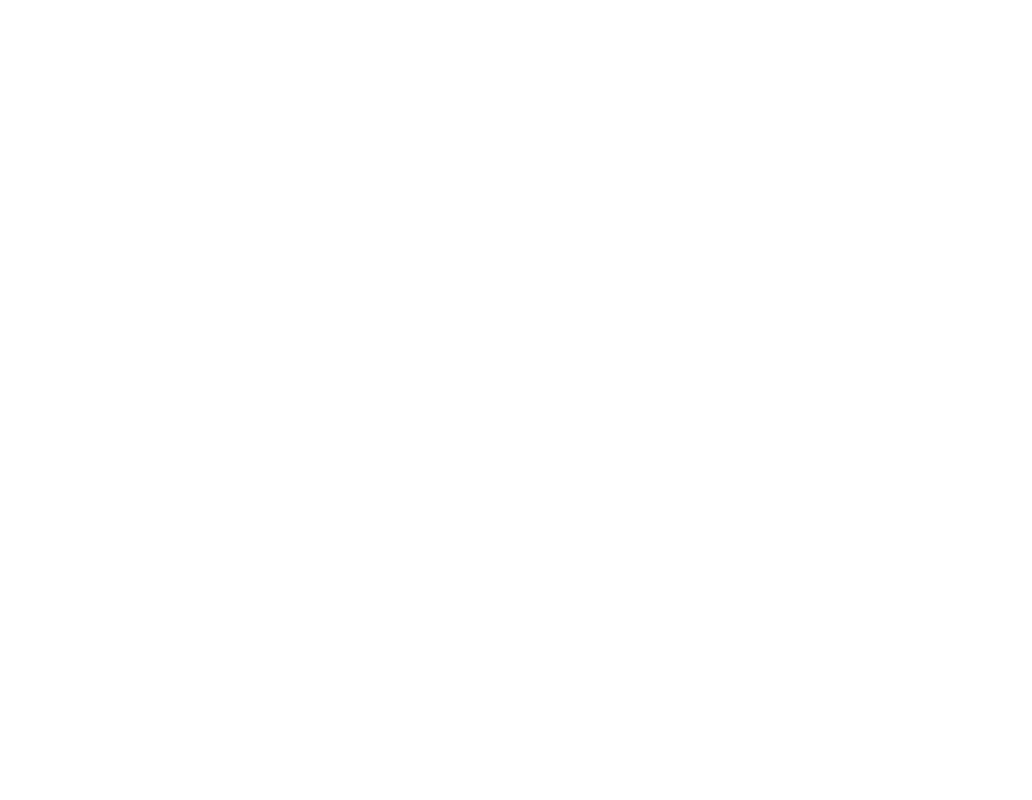
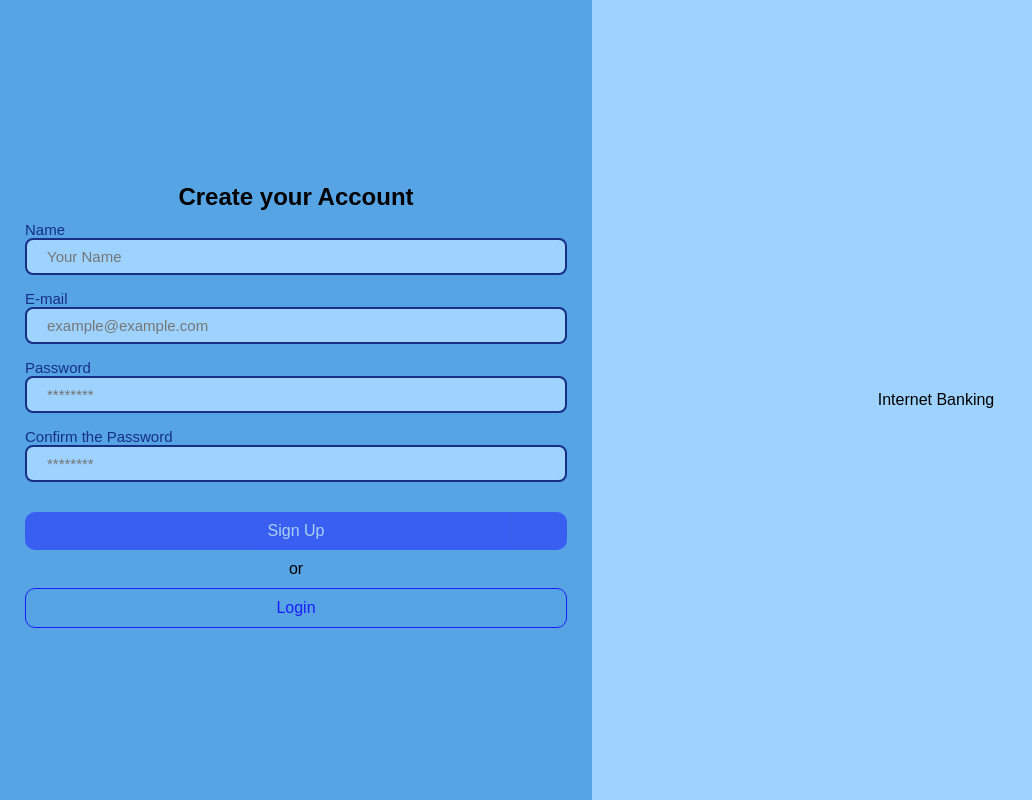
Before and after one commit to Guilherme077/Internet-Bank-Client, an Angular app: page /signup in a window 1280 px wide. Before the commit this address led to /. Shown: the whole page, without its empty margins (0-1032 px from the left). Built offline with nearby package versions, Linux system fonts and the light colour scheme.

Commit message:
Create Signup Page

```diff
--- a/src/app/app.routes.ts
+++ b/src/app/app.routes.ts
@@ -1,9 +1,14 @@
 import { Routes } from '@angular/router';
 import { LoginComponent } from './pages/login/login.component';
+import { SignupComponent } from './pages/signup/signup.component';
 
 export const routes: Routes = [
     {
         path: "login",
         component: LoginComponent
+    },
+    {
+        path: "signup",
+        component: SignupComponent
     }
 ];
--- /dev/null
+++ b/src/app/pages/signup/signup.component.html
@@ -0,0 +1,14 @@
+<app-default-login
+title="Create your Account"
+primaryBtnText="Sign Up"
+secondaryBtnText="Login"
+(submit)="submit()"
+(navigate)="navigate()"
+[disablePrimaryBtn]="!SignupForm.valid">
+    <form [formGroup]="SignupForm">
+        <app-input formControlName="name" inputName="name" type="text" label="Name" placeholder="Your Name"></app-input>
+        <app-input formControlName="email" inputName="email" type="email" label="E-mail" placeholder="example@example.com"></app-input>
+        <app-input formControlName="password" inputName="password" type="password" label="Password" placeholder="********"></app-input>
+        <app-input formControlName="passwordConfirm" inputName="passwordConfirm" type="password" label="Confirm the Password" placeholder="********"></app-input>
+    </form>
+</app-default-login>
--- /dev/null
+++ b/src/app/pages/signup/signup.component.scss
@@ -0,0 +1,12 @@
+form{
+    width: 100%;
+    display: flex;
+    flex-direction: column;
+    gap: 15px;
+    margin-bottom: 20px;
+}
+span {
+    font-size: 12px;
+    text-decoration: underline;
+    text-align: end;
+}
--- /dev/null
+++ b/src/app/pages/signup/signup.component.ts
@@ -0,0 +1,47 @@
+import { Component } from '@angular/core';
+import { DefaultLoginComponent } from '../../components/default-login/default-login.component';
+import { FormControl, FormGroup, ReactiveFormsModule, Validators } from '@angular/forms';
+import { InputComponent } from '../../components/input/input.component';
+import { Router } from '@angular/router';
+import { LoginService } from '../../services/login.service';
+
+@Component({
+  selector: 'app-signup',
+  standalone: true,
+  imports: [
+    DefaultLoginComponent,
+    ReactiveFormsModule,
+    InputComponent
+  ],
+  providers: [
+    LoginService
+  ],
+  templateUrl: './signup.component.html',
+  styleUrl: './signup.component.scss'
+})
+export class SignupComponent {
+  SignupForm!: FormGroup;
+
+  constructor(
+    private router: Router,
+    private loginService: LoginService
+  ){
+    this.SignupForm = new FormGroup({
+      name: new FormControl('', [Validators.required, Validators.minLength(2)]),
+      email: new FormControl('', [Validators.required, Validators.email]),
+      password: new FormControl('', [Validators.required, Validators.minLength(6)]),
+      passwordConfirm: new FormControl('', [Validators.required, Validators.minLength(6)])
+    })
+  }
+
+  submit(){
+    this.loginService.login(this.SignupForm.value.email, this.SignupForm.value.password).subscribe({
+      next: () => console.log("Success"),
+      error: () => console.log("Error")
+    })
+
+  }
+  navigate(){
+    this.router.navigate(["/login"])
+  }
+}
```
Also changed, not shown: 1 other file (tests, documents, lock files or other folders).
